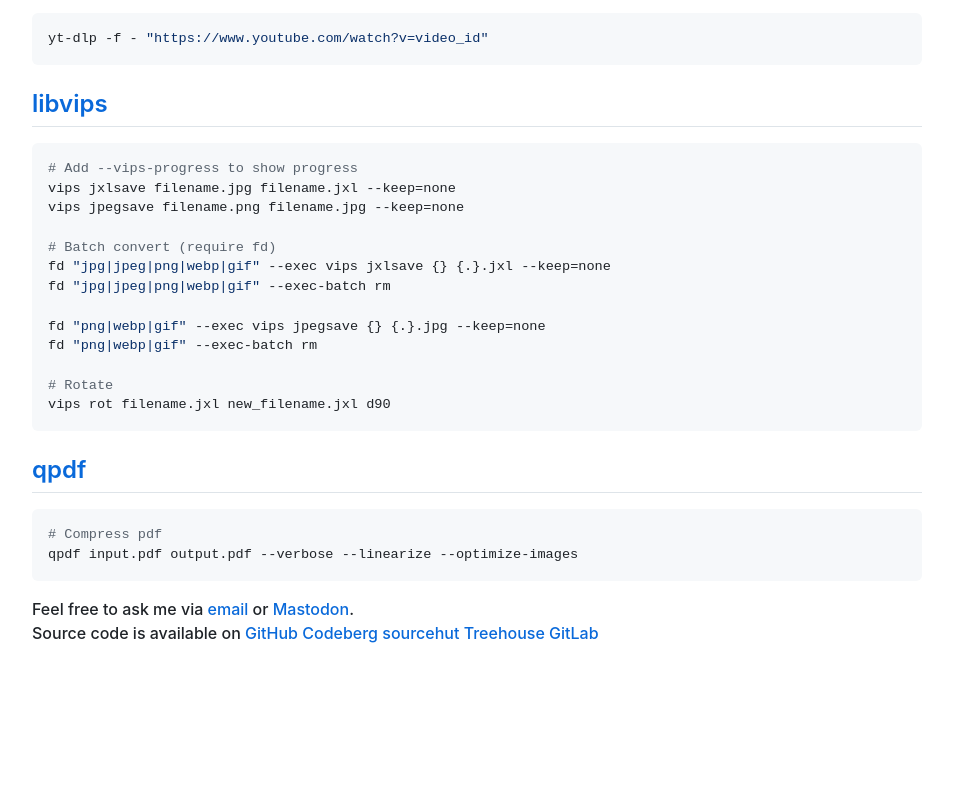
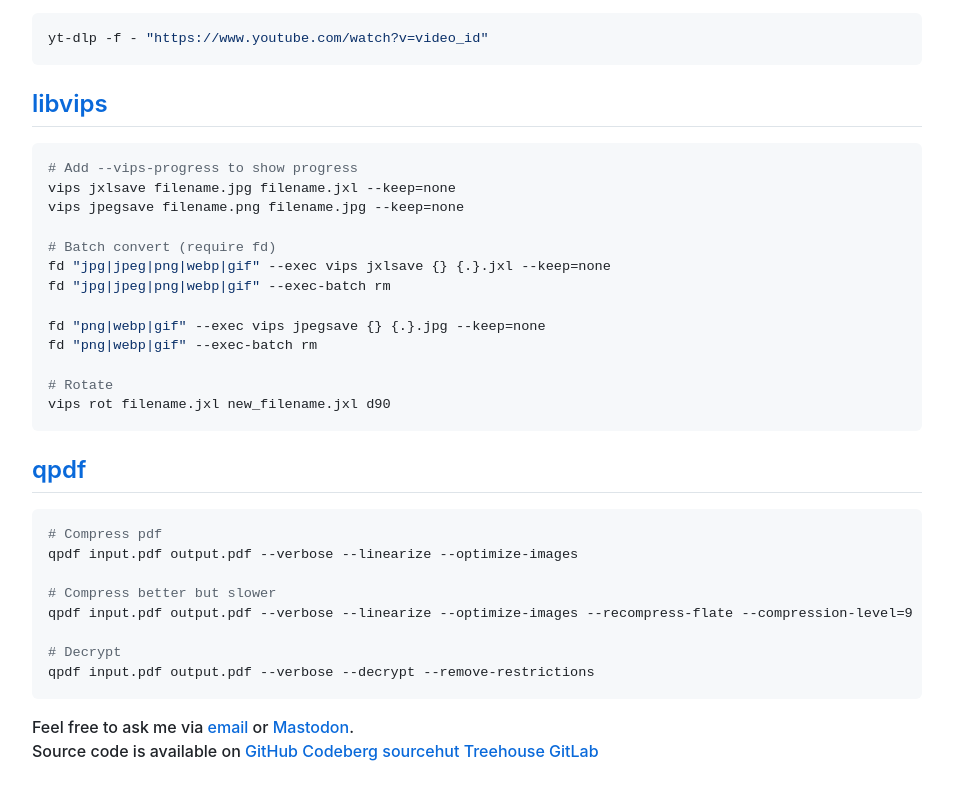
Before and after one commit to haunt98/posts-go, a plain HTML site: page docs/2023-07-01-pastebin.html in a window 1280 px wide. Shown: the part 6282-7082 px from the top of the page, without its empty margins (163-1116 px from the left). Before the commit the page ends 6972 px from the top, so only its background shows below. Drawn offline with nearby package versions, Linux system fonts and the light colour scheme.

Commit message:
more qpdf

```diff
--- a/docs/2023-07-01-pastebin.html
+++ b/docs/2023-07-01-pastebin.html
@@ -651,7 +651,13 @@
     </div>
     <div class="highlight highlight-source-shell">
       <pre><span class="pl-c"><span class="pl-c">#</span> Compress pdf</span>
-qpdf input.pdf output.pdf --verbose --linearize --optimize-images</pre>
+qpdf input.pdf output.pdf --verbose --linearize --optimize-images
+
+<span class="pl-c"><span class="pl-c">#</span> Compress better but slower</span>
+qpdf input.pdf output.pdf --verbose --linearize --optimize-images --recompress-flate --compression-level=9 --object-streams=generate
+
+<span class="pl-c"><span class="pl-c">#</span> Decrypt</span>
+qpdf input.pdf output.pdf --verbose --decrypt --remove-restrictions</pre>
     </div>
 
     <div>
```
Also changed, not shown: posts/2023-07-01-pastebin.md (+6 -0 lines).
